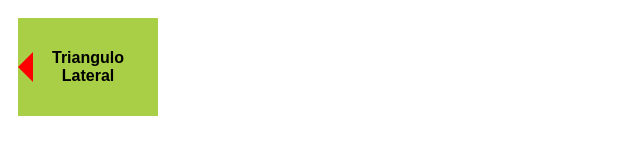
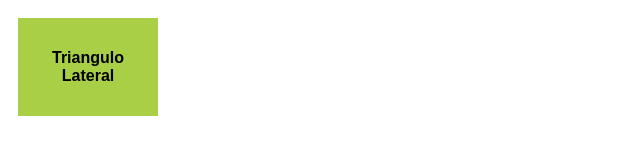
Before and after one commit to rap77/efectosCSS3, a plain HTML site: page index.html in a window 1280 px wide. Shown: the full height of the page, 0-640 px from the left. Drawn offline with Linux system fonts and the light colour scheme.

Commit message:
cambio de color triangulo

```diff
--- a/efectos.css
+++ b/efectos.css
@@ -19,7 +19,7 @@ div {
 
     border-style: solid;
     border-width: 15px 15px 15px 0px;
-    border-color: transparent red transparent transparent;
+    border-color: transparent #a8cf45 transparent transparent;
 
 
     position: absolute;
```
